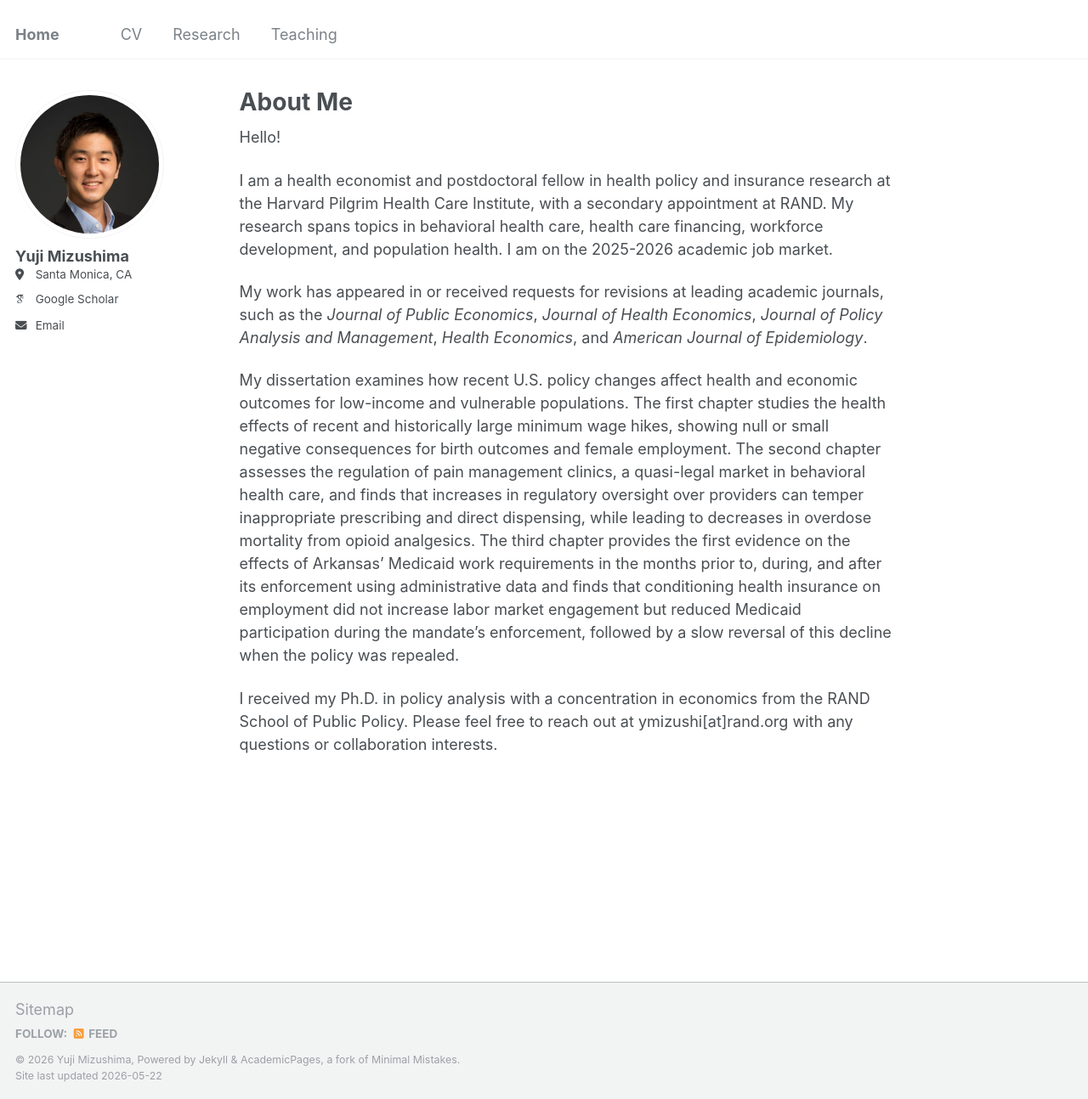
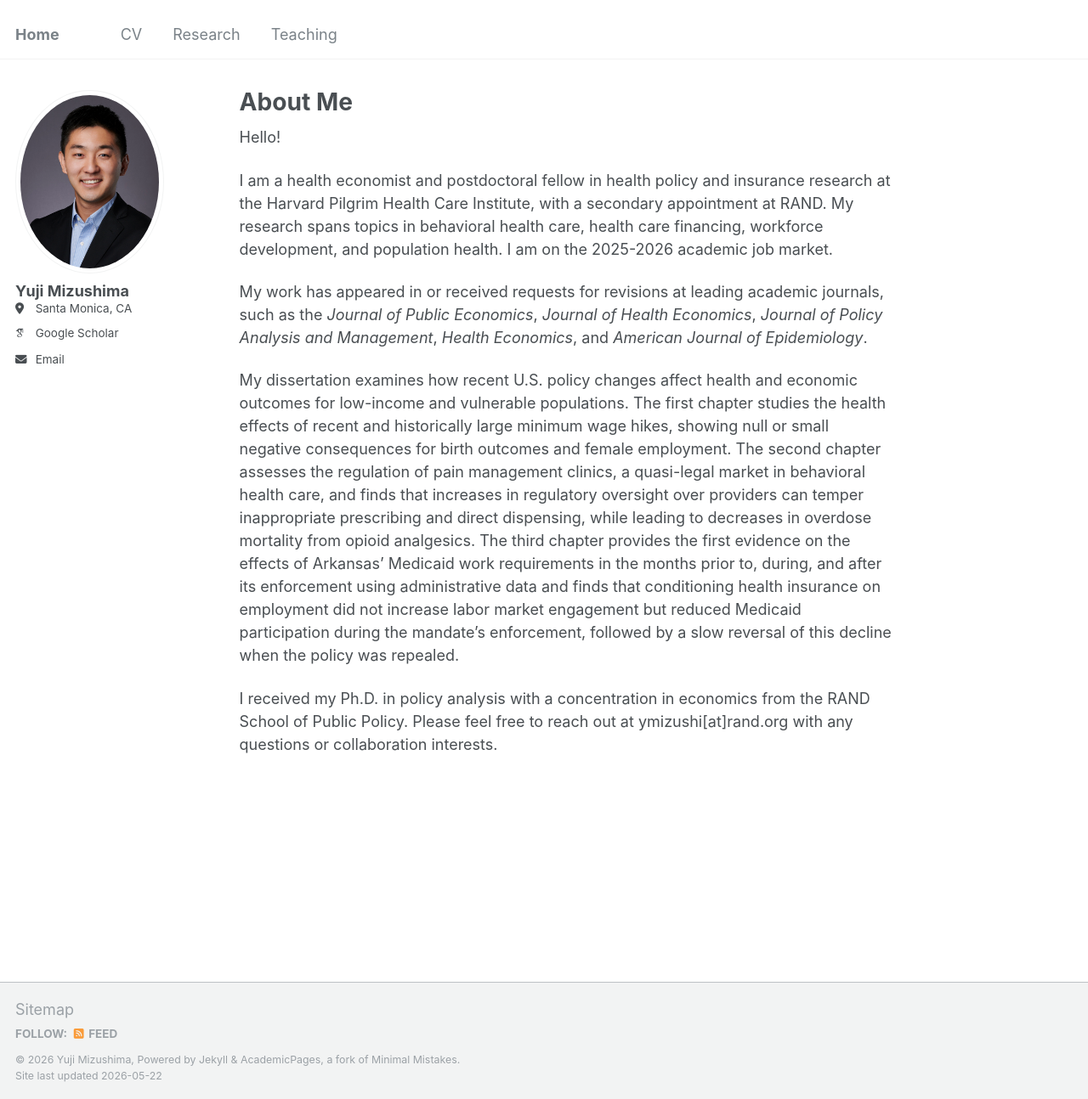
Before and after one commit to yujimizushima/yujimizushima.github.io, a Jekyll site: the page built from _pages/about.md, in a window 1280 px wide and 1294 px high. Shown: the whole window at 85% size. Built offline with Jekyll 4.4.1, drawn with Linux system fonts in a browser that asks for light colours; some web fonts are replaced.

Commit message:
Update _config.yml

```diff
--- a/_config.yml
+++ b/_config.yml
@@ -20,7 +20,7 @@ repository               : "yujimizushima/yujimizushima.github.io"
 #               Additional customization can be done by editing /_includes/author-profile.html
 author:
   # Biographic information
-  avatar           : "profile.jpg"
+  avatar           : "Mizushima_Yuji_0957.jpg"
   name             : "Yuji Mizushima"
   location         : "Santa Monica, CA"
   googlescholar    : "https://scholar.google.com/citations?user=KiFbtAwAAAAJ&hl=en"
```
